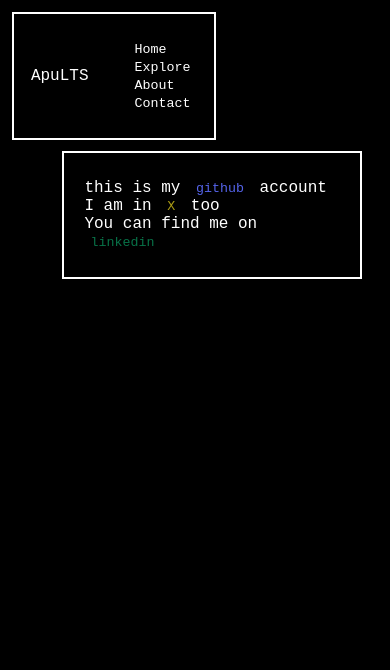
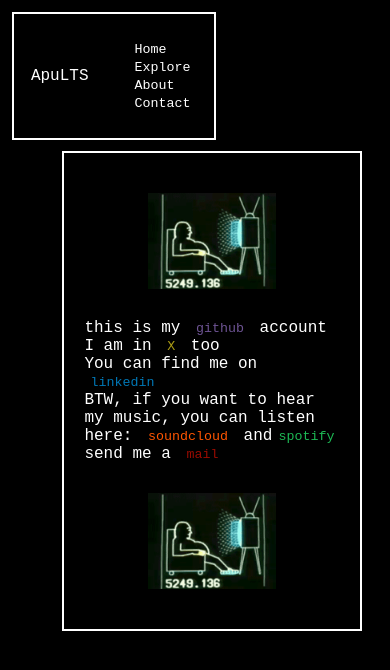
Before and after one commit to Eutanasi0/ApuLTS, a React (Vite) app: page /contact in a window 390 px wide. Shown: the top 670 px of the page. Built offline with nearby package versions, Linux system fonts and the light colour scheme.

Commit message:
add fakinweirdo image and enhance About and Contact pages

```diff
--- a/src/pages/About.jsx
+++ b/src/pages/About.jsx
@@ -11,6 +11,13 @@ const About = () => {
       I hope Courier was the right choice for the font-family on this site. <br />
     </p>
     <img className="donk" src={donk} alt="donk" />
+    <p>
+      About my stack: I use
+      <span className="react"> React</span>,
+      <span className="javascript">JavaScript</span>,
+      <span className="html">HTML</span>,
+      and <span className="css">CSS</span> for front-end development.
+    </p>
   </div>
 };
 
--- a/src/pages/Contact.jsx
+++ b/src/pages/Contact.jsx
@@ -1,17 +1,29 @@
 import './contact.css';
+import Weirdo from '../assets/fakinweirdo.gif';
+
 const Contact = () => {
-
   const to = (url) => {
     window.open(url, "_blank");
   };
 
-  return <div className="allpagec">
-    <p>
-      this is my <button className="githubbutton" onClick={() => to("https://github.com/Eutanasi0")} >github</button> account <br />
-      I am in <button className="xbutton" onClick={() => to("https://x.com/apuleftthecrew")}>X</button> too <br />
-      You can find me on <button className="linkedinbutton" onClick={() => to("www.linkedin.com/in/benjaminfloresgomez")}>linkedin</button> <br />
-    </p>
-  </div>
+  return (
+    <div className="allpagec">
+      <div className="subcont">
+        <img src={Weirdo} alt="fw" className="weirdo left-img" />
+        <p>
+          this is my <button className="githubbutton" onClick={() => to("https://github.com/Eutanasi0")}>github</button> account <br />
+          I am in <button className="xbutton" onClick={() => to("https://x.com/apuleftthecrew")}>X</button> too <br />
+          You can find me on <button className="linkedinbutton" onClick={() => to("https://linkedin.com/in/benjaminfloresgomez")}>linkedin</button> <br />
+          BTW, if you want to hear <br />
+          my music, you can listen <br />
+          here: <button className="soundcloudbutton" onClick={() => to("https://soundcloud.com/benjaweadas")}>soundcloud</button> and
+          <button className="spotifybutton" onClick={() => to("https://open.spotify.com/intl-es/artist/1BX7IRaBl7S2AuWpsz3Lou?si=TTQVWfgjR4iL_GpeHOZC0w")}>spotify</button> <br />
+          send me a <button className="emailbutton" onClick={() => to("mailto:benjaminflores4e@gmail.com")}> mail </button> <br />
+        </p>
+        <img src={Weirdo} alt="fw" className="weirdo right-img" />
+      </div>
+    </div>
+  );
 };
 
 export default Contact;
--- a/src/pages/about.css
+++ b/src/pages/about.css
@@ -5,18 +5,23 @@
     box-sizing: border-box;
 }
 
-.allpagec {
-    display: flex;
-    flex-direction: column;
-    justify-content: center;
-    align-items: center;
-    z-index: 11;
-    height: auto;
-    margin: 3% 16% 3% 16%;
-    border: 2px solid white;
-    max-width: 100%;
-    color: white;
-    min-width: 300px;
-    box-sizing: border-box;
-    padding: 10px 20px;
+
+.react {
+    color: #0f74aa
+
 }
+
+.javascript {
+    color: #b6981f;;
+
+}
+
+.html {
+    color: #ab3e34;
+
+}
+
+.css {
+    color: #078265;
+
+}
--- a/src/pages/contact.css
+++ b/src/pages/contact.css
@@ -6,9 +6,18 @@ button{
     font-family: 'Courier New', Courier, monospace;
     cursor: pointer;
 }
+.subcont {
+    display: flex;
+    align-items: center;
+    justify-content: space-between;
+    width: 100%;
+    max-width: 800px;
+    margin: 20px auto;
+    box-sizing: border-box;
+}
 
 .githubbutton{
-    color: #5564eb;
+    color: #6e5494;
 }
 
 .xbutton{
@@ -16,5 +25,39 @@ button{
 }
 
 .linkedinbutton{
-    color: #0b9b61bc;
+    color: #0077b5;
 }
+
+.soundcloudbutton{
+    color: #ff5500;
+}
+
+.spotifybutton{
+    color: #1db954;
+}
+
+.emailbutton{
+    color: #980b01;
+}
+
+.weirdo{
+        max-width: 30%;
+            height: auto;
+            box-sizing: border-box;
+}
+
+@media (max-width: 768px) {
+    .subcont {
+        flex-direction: column;
+        align-items: center;
+    }
+
+    .weirdo {
+        max-width: 50%;
+        margin: 10px 0;
+    }
+
+    .subcont p {
+        margin: 20px 0;
+    }
+}
```
Also changed, not shown: src/assets/fakinweirdo.gif (added).
